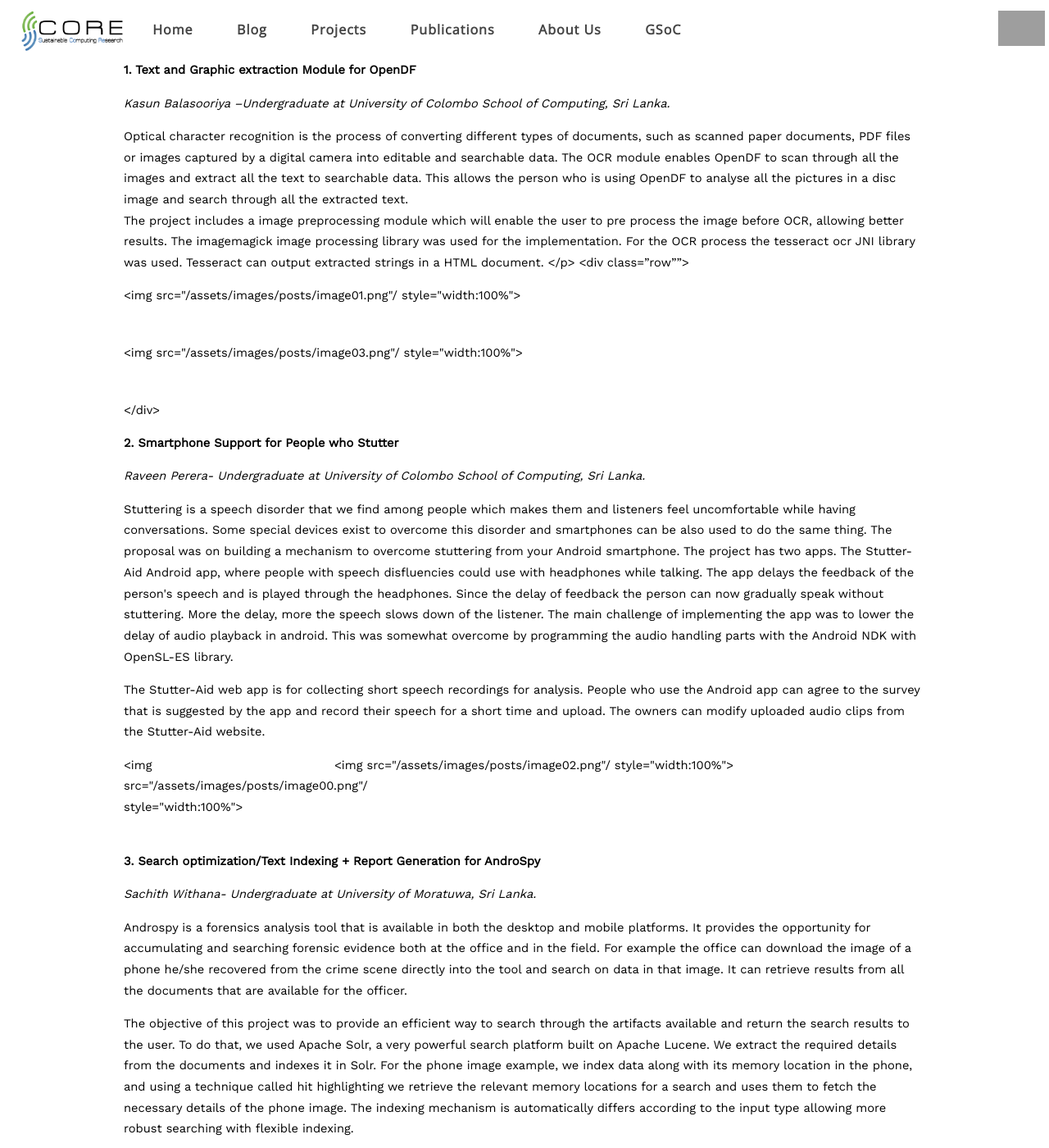
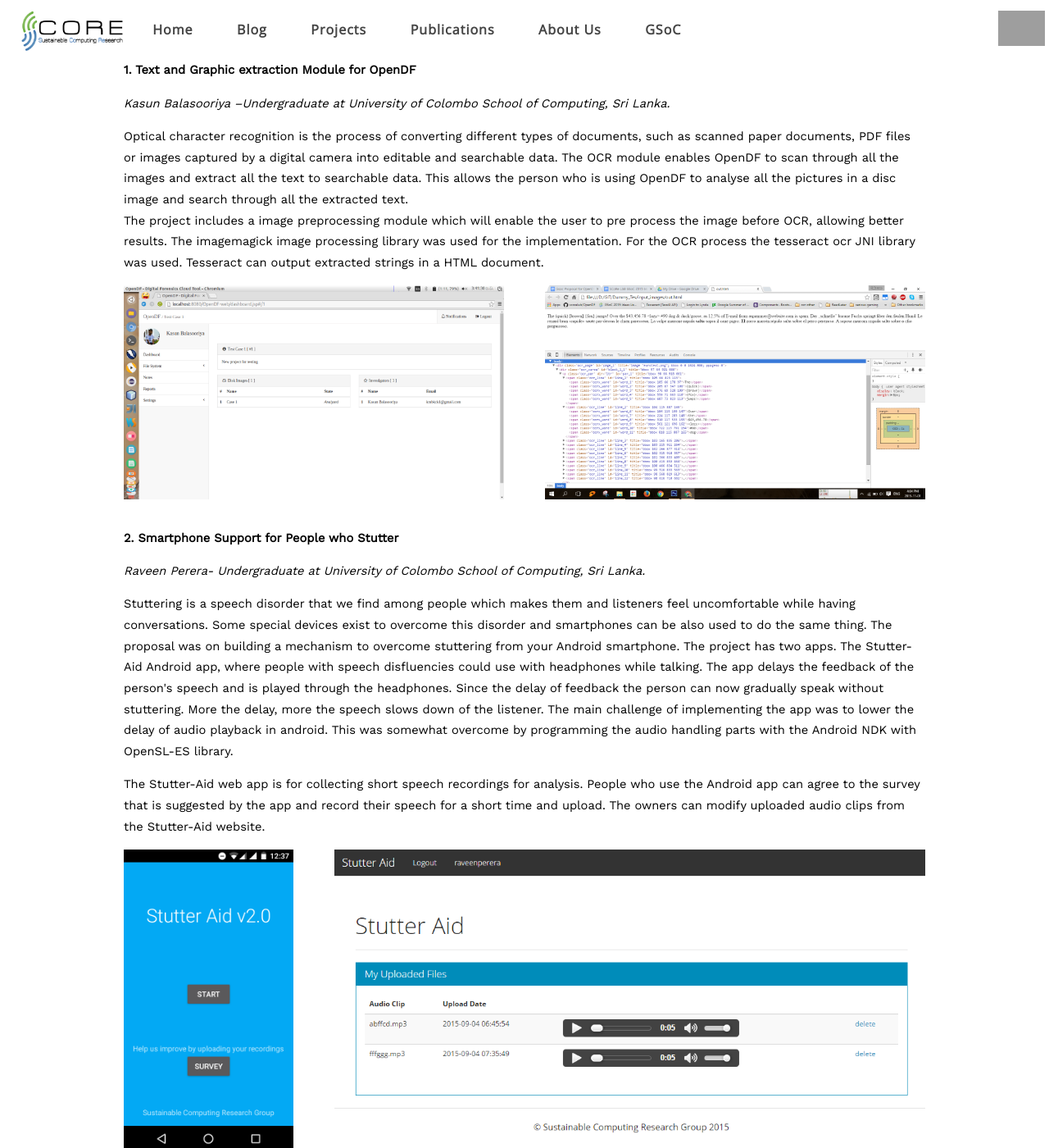
Before and after one commit to rhperera/scorelab.github.io, a Jekyll site: the page built from _posts/2015-11-15-gsoc-wrap-up-2015.html, in a window 1280 px wide and 1400 px high, scrolled down 395 px. Shown: the whole window at 82% size. Built offline with Jekyll 4.4.1, drawn with Linux system fonts in a browser that asks for light colours; nearby versions of some CDN libraries; grey boxes are pictures that could not be loaded.

Commit message:
added site url

```diff
--- a/_config.yml
+++ b/_config.yml
@@ -1,3 +1,4 @@
 name: Linear
 description: Linear template for Jekyll
 paginate: 10
+url: http://localhost:4000/
--- a/_layouts/default.html
+++ b/_layouts/default.html
@@ -6,21 +6,22 @@ Released for free under the Creative Commons Attribution 3.0 license (templated.
 -->
 <html>
 <head>
-	<title>Linear by TEMPLATED</title>
+	<title>SCoRe</title>
 	<meta http-equiv="content-type" content="text/html; charset=utf-8" />
 	<meta name="description" content="" />
 	<meta name="keywords" content="" />
+	<link rel="icon" href="{{ site.url }}/assets/images/favicon.png" type="image/gif">
 	<link href='http://fonts.googleapis.com/css?family=Open+Sans:300' rel='stylesheet' type='text/css'>
 	<link href='https://fonts.googleapis.com/css?family=Varela+Round' rel='stylesheet' type='text/css'>
 	<link href='https://fonts.googleapis.com/css?family=Work+Sans:400' rel='stylesheet' type='text/css'>
 	<script src="http://ajax.googleapis.com/ajax/libs/jquery/1.11.0/jquery.min.js"></script>
-	<script src="/assets/js/skel.min.js"></script>
-	<script src="/assets/js/skel-panels.min.js"></script>
-	<script src="/assets/js/init.js"></script>
+	<script src="{{ site.url }}/assets/js/skel.min.js"></script>
+	<script src="{{ site.url }}/assets/js/skel-panels.min.js"></script>
+	<script src="{{ site.url }}/assets/js/init.js"></script>
 	<noscript>
-		<link rel="stylesheet" href="/assets/css/skel-noscript.css" />
-		<link rel="stylesheet" href="/assets/css/style.css" />
-		<link rel="stylesheet" href="/assets/css/style-desktop.css" />
+		<link rel="stylesheet" href="{{ site.url }}/assets/css/skel-noscript.css" />
+		<link rel="stylesheet" href="{{ site.url }}/assets/css/style.css" />
+		<link rel="stylesheet" href="{{ site.url }}/assets/css/style-desktop.css" />
 	</noscript>
 </head>
 <body style="background-color:#fff">
--- a/_layouts/post.html
+++ b/_layouts/post.html
@@ -10,7 +10,7 @@ layout: default
 						<h2>{{ page.title }}</h2>
 					</header>
 					<p class="posted">Posted on {{ page.date | date: '%B %d, %Y' }}</p>
-					{{ page.content }}
+					{{ content }}
 				</section>
 			</div>
 		</div>
--- a/_posts/2015-11-15-gsoc-wrap-up-2015.md
+++ b/_posts/2015-11-15-gsoc-wrap-up-2015.html
@@ -21,8 +21,8 @@ Optical character recognition is the process of converting different types of do
 The project includes a image preprocessing module which will enable the user to pre process the image before OCR, allowing better results. The imagemagick image processing library was used for the implementation. For the OCR process the tesseract ocr JNI library was used. Tesseract can output extracted strings in a HTML document.
 </p>
 <div class="row"">
-<section class="6u"><img src="/assets/images/posts/image01.png"/ style="width:100%"></section>
-<section class="6u"><img src="/assets/images/posts/image03.png"/ style="width:100%"></section>
+<section class="6u"><img src="{{ site.url }}/assets/images/posts/image01.png"/ style="width:100%"></section>
+<section class="6u"><img src="{{ site.url }}/assets/images/posts/image03.png"/ style="width:100%"></section>
 </div><br>
 
 <!------------------------------------------------------------------------------------------------>
@@ -35,8 +35,8 @@ Stuttering is a speech disorder that we find among people which makes them and l
 The Stutter-Aid web app is for collecting short speech recordings for analysis. People who use the Android app can agree to the survey that is suggested by the app and record their speech for a short time and upload. The owners can modify uploaded audio clips from the Stutter-Aid website.
 </p>
 <div class="row">
-<section class="3u"><img src="/assets/images/posts/image00.png"/ style="width:100%"></section>
-<section class="9u"><img src="/assets/images/posts/image02.png"/ style="width:100%"></section>
+<section class="3u"><img src="{{ site.url }}/assets/images/posts/image00.png"/ style="width:100%"></section>
+<section class="9u"><img src="{{ site.url }}/assets/images/posts/image02.png"/ style="width:100%"></section>
 </div><br>
 
 <!------------------------------------------------------------------------------------------------>
```
Also changed, not shown: _posts/2015-08-20-more-on-score.html (renamed from _posts/2015-08-20-more-on-score.md), assets/images/favicon.png (added), 9 other files.
